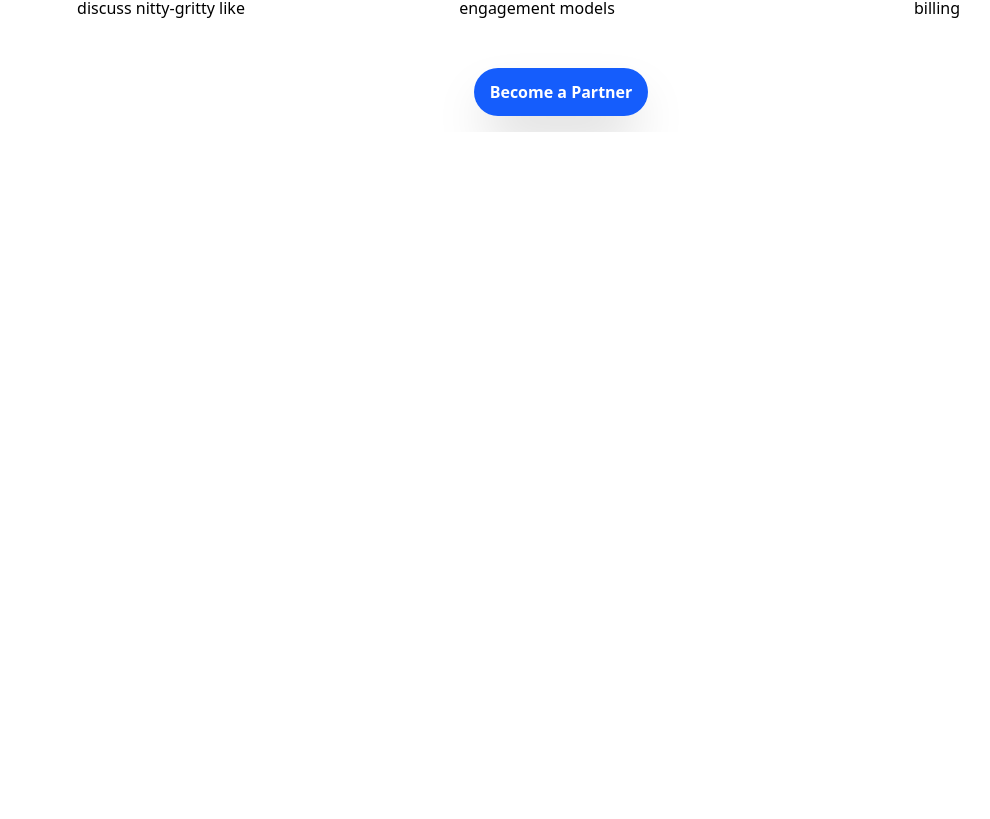
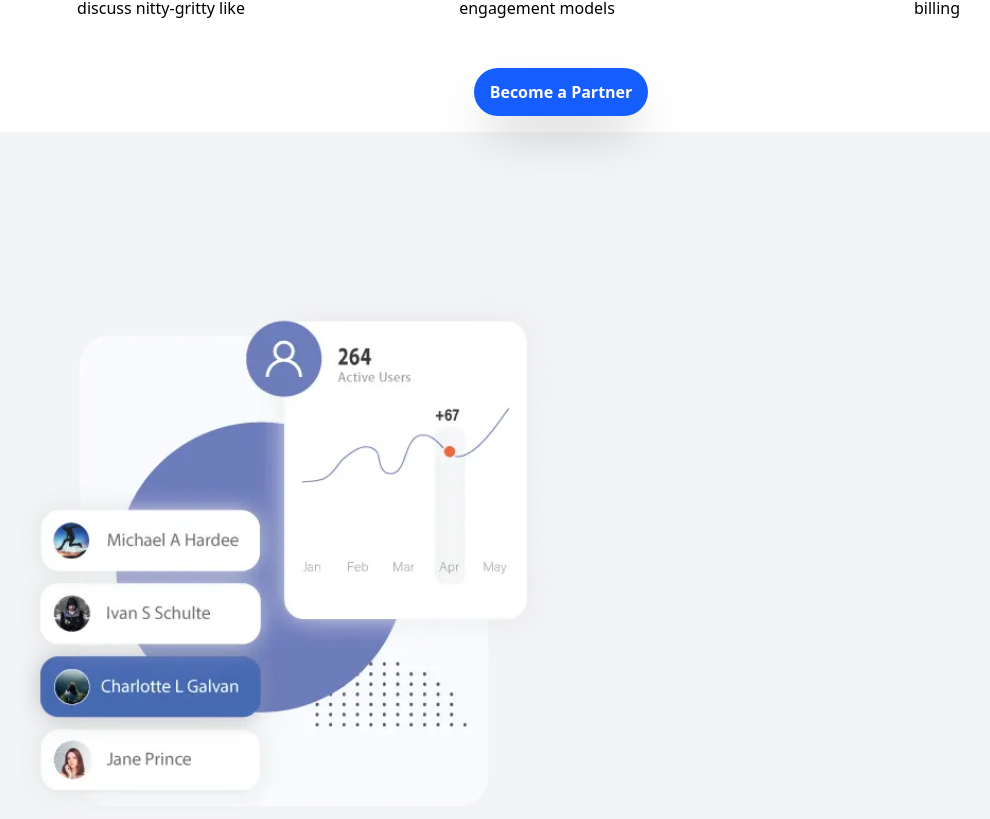
Before and after one commit to sanjayrana2005/Modern-react, a React (Vite) app: page / in a window 1280 px wide. Shown: the part 1533-2352 px from the top of the page, without its empty margins (79-1069 px from the left). Before the commit the page ends 1665 px from the top, so only its background shows below. Built offline with nearby package versions, Linux system fonts and the light colour scheme.

Commit message:
made schedule section

```diff
--- a/src/App.jsx
+++ b/src/App.jsx
@@ -5,6 +5,7 @@ import CompanyLogo from './components/CompanyLogo'
 import './App.css'
 import PurposeSection from './components/PurposeSection'
 import FeaturesSection from './components/FeaturesSection'
+import ScheduleSection from './components/ScheduleSection'
 
 const App = () => {
   return (
@@ -14,9 +15,10 @@ const App = () => {
       <div className='overflow-hidden'>
         <Navbar />
         <Hero />
-        <CompanyLogo/>
-        <PurposeSection/>
-        <FeaturesSection/>
+        <CompanyLogo />
+        <PurposeSection />
+        <FeaturesSection />
+        <ScheduleSection/>
       </div>
     </main>
   )
--- a/src/assets/data.js
+++ b/src/assets/data.js
@@ -34,8 +34,8 @@ export const features = [
     }
   ]
 
-//   services section
-// const services = [
+  // services section
+// export const services = [
 //     {
 //       icon: <BsStack className="w-8 h-8 text-indigo-600" />,
 //       title: "Web Design",
@@ -64,7 +64,7 @@ export const features = [
 
 //   testimonials section
 
-const testimonials = [
+export const testimonials = [
     {
       id: 1,
       name: "Robin Ayala Doe",
@@ -105,7 +105,7 @@ const testimonials = [
   ];
 
   // footer section
-  const footerLinks = {
+  export const footerLinks = {
     company: [
       { name: 'About', href: '#' },
       { name: 'Terms of Use', href: '#' },
--- a/src/components/PurposeSection.jsx
+++ b/src/components/PurposeSection.jsx
@@ -4,7 +4,7 @@ import { features } from '../assets/data'
 function PurposeSection() {
 
     return (
-        <section className='w-full bg-gray-00 py-16 px-4 sm:px-6 lg:px-24 bg-gray-100'>
+        <section className='w-full py-16 px-4 sm:px-6 lg:px-24 bg-gray-100'>
             <div className='max-w-6xl container mx-auto'>
                 <div className='grid md:grid-cols-3 grid-cols-1 gap-8'>
                     <div className=''>
--- /dev/null
+++ b/src/components/ScheduleSection.jsx
@@ -0,0 +1,18 @@
+import React from 'react'
+import scheduleImage from "../assets/stats.webp"
+function ScheduleSection() {
+  return (
+    <section className='w-full py-16 px-4 sm:px-6 lg:px-24 bg-gray-100'>
+      <div className='container mx-auto mx-w-7xl py-16 md:py-24 flex flex-col md:flex-row items-center justify-between gap-10 md:gap-22'>
+            {/* left section  */}
+            <div className='md:w-1/2 '>
+                <img src={scheduleImage} alt="schedule Image"
+                    className='w-full h-auto'
+                />
+            </div>
+      </div>
+    </section>
+  )
+}
+
+export default ScheduleSection
```
